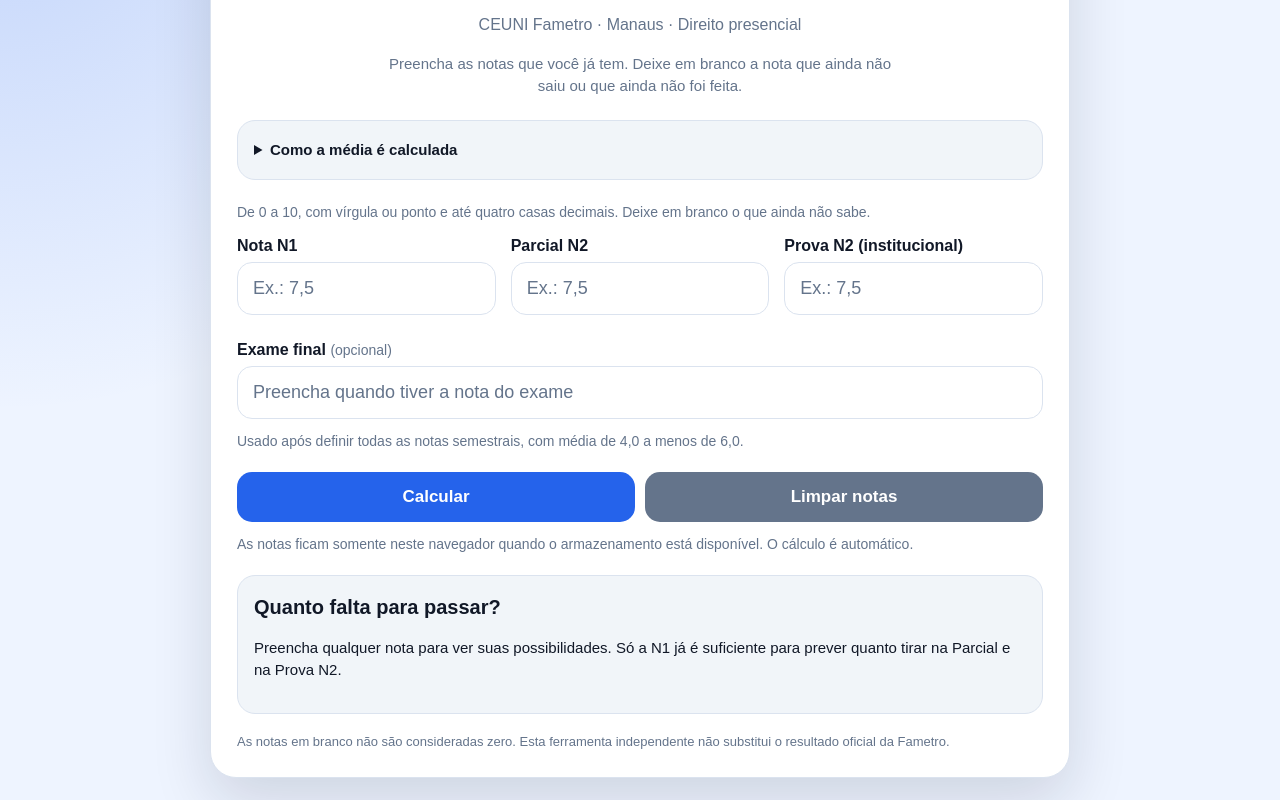
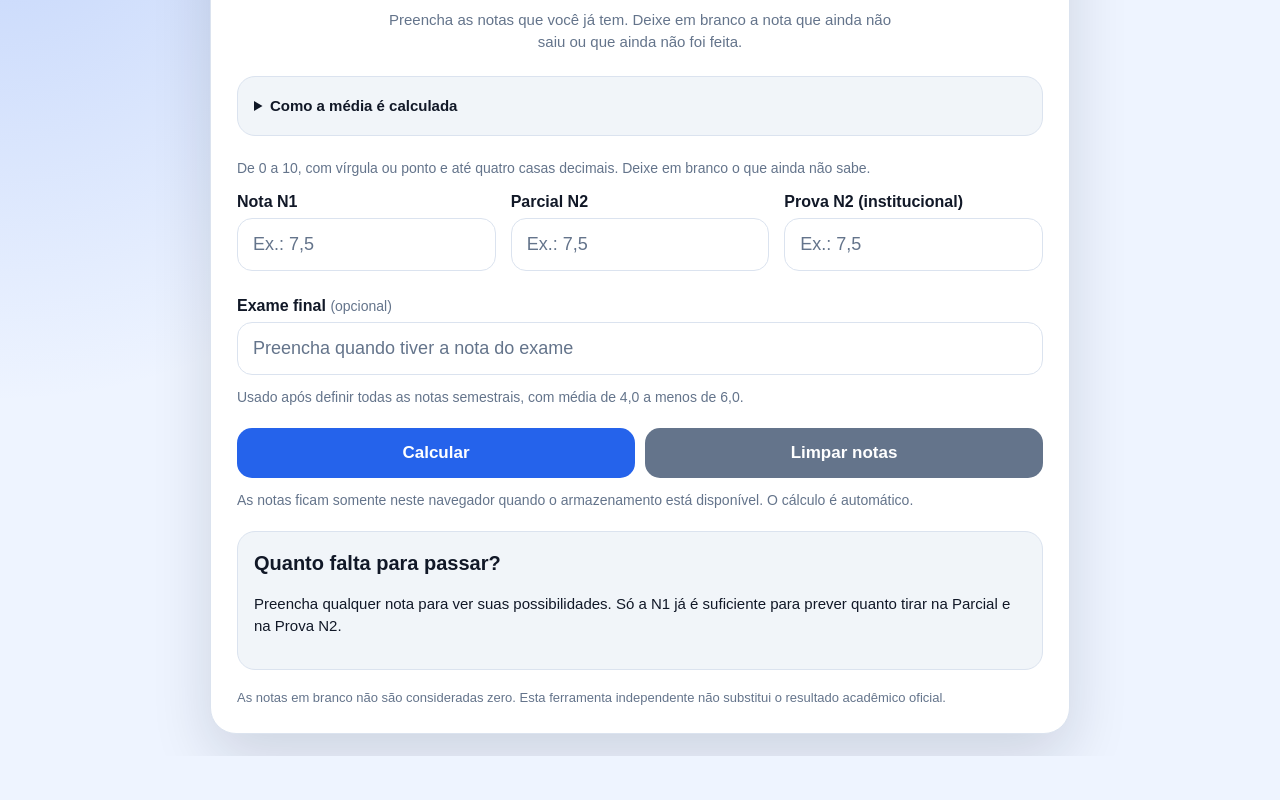
Before and after one commit to luygue/calculadoranotas, a website with bundled scripts: page index.html in a window 1280 px wide. Shown: the part 145-945 px from the top of the page. After the commit the page ends 901 px from the top, so only its background shows below. Built offline with nearby package versions, Linux system fonts and the light colour scheme.

Commit message:
Remove referências a instituição, curso e cidade do site

```diff
--- a/index.html
+++ b/index.html
@@ -3,8 +3,8 @@
 <head>
   <meta charset="UTF-8" />
   <meta name="viewport" content="width=device-width, initial-scale=1.0" />
-  <title>Calculadora de Notas | CEUNI Fametro Manaus</title>
-  <meta name="description" content="Simule sua média na Fametro e descubra quanto precisa na N1, Parcial, Prova N2 e exame final." />
+  <title>Calculadora de Notas</title>
+  <meta name="description" content="Simule sua média e descubra quanto precisa na N1, Parcial, Prova N2 e exame final." />
 
   <style>
     * {
@@ -313,7 +313,6 @@
       }
     }
     a { color: var(--primary); }
-    .instituicao { color: var(--muted); line-height: 1.5; }
     summary { cursor: pointer; font-weight: bold; }
     button:focus-visible, summary:focus-visible, a:focus-visible { outline: 3px solid var(--primary); outline-offset: 4px; }
     .grid { grid-template-columns: repeat(3, minmax(0, 1fr)); }
@@ -360,7 +359,6 @@
 
     <div class="hero">
       <h1>Calculadora de Notas</h1>
-      <p class="instituicao">CEUNI Fametro · Manaus · Direito presencial</p>
       <p class="subtitulo">
         Preencha as notas que você já tem. Deixe em branco a nota que ainda não saiu ou que ainda não foi feita.
       </p>
@@ -409,7 +407,7 @@
     <p id="armazenamento" class="nota-info">As notas ficam somente neste navegador quando o armazenamento está disponível. O cálculo é automático.</p>
     <div id="resultado" class="resultado neutro-box" role="status" aria-live="polite" aria-atomic="true"></div>
     <noscript>Ative o JavaScript do navegador para usar a calculadora.</noscript>
-    <small>As notas em branco não são consideradas zero. Esta ferramenta independente não substitui o resultado oficial da Fametro.</small>
+    <small>As notas em branco não são consideradas zero. Esta ferramenta independente não substitui o resultado acadêmico oficial.</small>
   </main>
   <script type="module" src="./js/app.js"></script>
 </body>
```
